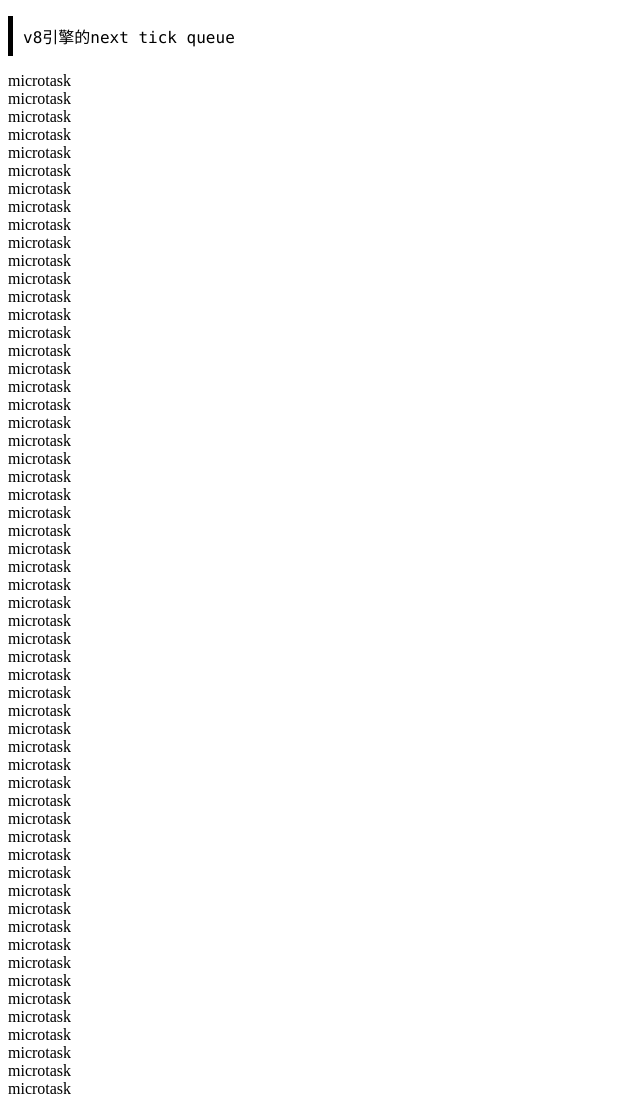
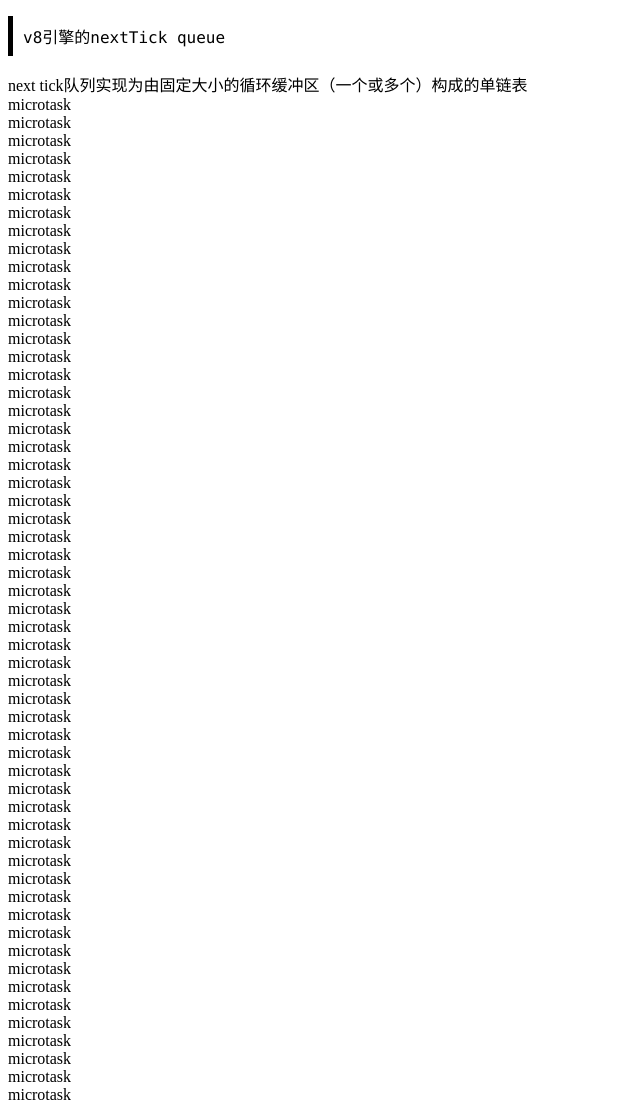
Before and after one commit to Cecil0o0/Practice, a website: page scripts/v8/TickQueue.html in a window 1280 px wide. Shown: the top 1100 px of the page, without its empty margins (0-640 px from the left). Drawn offline with Linux system fonts and the light colour scheme.

Commit message:
feat: 完善nextTick Queue

```diff
--- a/scripts/v8/TickQueue.html
+++ b/scripts/v8/TickQueue.html
@@ -5,7 +5,7 @@
   <meta charset="UTF-8">
   <meta name="viewport" content="width=device-width, initial-scale=1.0">
   <meta http-equiv="X-UA-Compatible" content="ie=edge">
-  <title>TickQueue</title>
+  <title>NextTick Queue</title>
   <style>
     p::before {
       content: '';
@@ -25,7 +25,10 @@
 </head>
 
 <body>
-  <p>v8引擎的next tick queue</p>
+  <p>v8引擎的nextTick queue</p>
+  <div>
+    next tick队列实现为由固定大小的循环缓冲区（一个或多个）构成的单链表
+  </div>
   <div id="wrapper"></div>
   <script>
     var sum = 1e2
```
